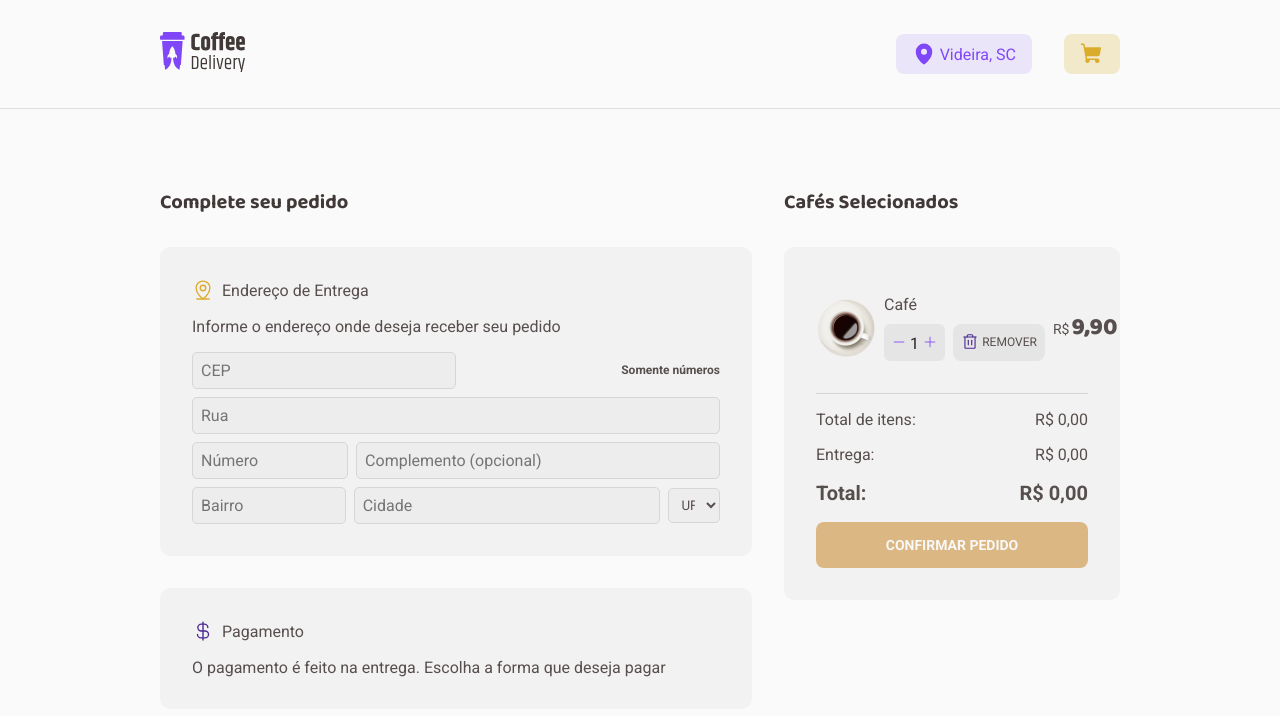
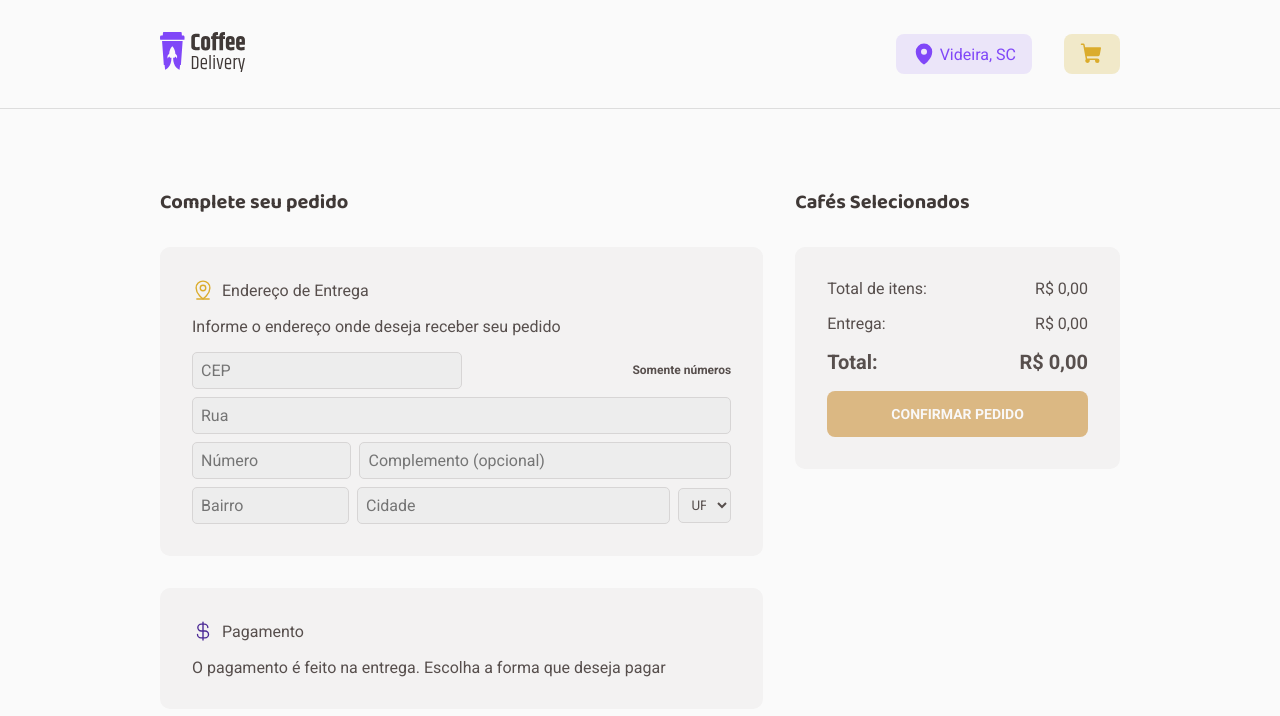
Before and after one commit to m-piovesan/coffeeDelivery, a React (Vite) app: page /checkout in a window 1280 px wide. Shown: the top 716 px of the page. Built offline with nearby package versions, Linux system fonts and the light colour scheme.

Commit message:
almost done, need to work on success page and payment method button

```diff
--- a/src/components/header/index.tsx
+++ b/src/components/header/index.tsx
@@ -1,10 +1,14 @@
+import { NavLink } from 'react-router-dom'
+
 import logo from '../../assets/logo.svg'
-import { NavLink } from 'react-router-dom'
 import { ShoppingCart, MapPin } from 'phosphor-react'
-
 import { Container } from './styles'
 
+import { useCart } from '../../hooks/useCart'
+
 export function Header() {
+    const { cart } = useCart()
+
     return (
         <Container>
             <NavLink to="/" title='home'>
@@ -17,8 +21,9 @@ export function Header() {
                     Videira, SC
                 </NavLink>
 
-                <NavLink to="/checkout" title='checkout'>
+                <NavLink to="/checkout"  aria-disabled={cart.length === 0} title='checkout'>
                     <ShoppingCart size={24} weight="fill" />
+                    {cart.length > 0 ? <span>{cart.length}</span> : null}
                 </NavLink>
             </nav>
         </Container>
--- a/src/pages/Checkout/components/coffeeInfo/index.tsx
+++ /dev/null
@@ -1,96 +0,0 @@
-import { Trash } from 'phosphor-react'
-import { Container, CoffeeImg, RemoveButton, TitleSection, ButtonsSection } from './styles'
-import { QuantityInput } from '../../../../components/quantityInput'
-import { Price } from '../../../../components/card/styles'
-
-import { coffees } from '../../../../../data.json'
-import coffeeBanner from '../../../../assets/coffees/americano.png'
-
-import { useTheme } from 'styled-components'
-
-import { useCart } from '../../../../hooks/useCart'
-import { useForm } from 'react-hook-form'
-import { zodResolver } from '@hookform/resolvers/zod'
-
-import { newOrderSchema } from '../..'
-
-type FormInputs = {
-    cep: number
-    street: string
-    number: string
-    fullAddress: string
-    neighborhood: string
-    city: string
-    state: string
-    paymentMethod: 'credit' | 'debit' | 'cash'
-}
-
-
-export function CoffeeInfo() {
-    const theme = useTheme()
-
-    // const {
-    //     cart,
-    //     checkout,
-    //     incrementItemQuantity,
-    //     decrementItemQuantity,
-    //     removeItem,
-    // } = useCart()
-
-    // const coffeesInCart = cart.map((item) => {
-    //     const coffeeInfo = coffees.find((coffee) => coffee.id === item.id)
-
-    //     if (!coffeeInfo) {
-    //         throw new Error('Invalid coffee.')
-    //     }
-
-    //     return {
-    //         ...coffeeInfo,
-    //         quantity: item.quantity,
-    //     }
-    // })
-
-    // const totalItemsPrice = coffeesInCart.reduce((previousValue, currentItem) => {
-    //     return (previousValue += currentItem.price * currentItem.quantity)
-    //     }, 0)
-
-    //     const {
-    //         register,
-    //         handleSubmit,
-    //         watch,
-    //         formState: { errors },
-    //     } = useForm<FormInputs>({
-    //     resolver: zodResolver(newOrderSchema),
-    // })
-
-    return (
-        // {coffeesInCart.map((coffee:any) => (
-            <Container>
-                    <CoffeeImg src={coffeeBanner}/>
-
-                    <TitleSection>
-                        <p>Café</p>
-
-                        <ButtonsSection>
-                            <QuantityInput
-                                quantity={1}
-                                incrementQuantity={() => {}}
-                                decrementQuantity={() => {}}
-                            />
-
-                            <RemoveButton>
-                                <Trash size={18} color={theme['purple-700']} />
-                                <p>remover</p>
-                            </RemoveButton>
-                        </ButtonsSection>
-
-                    </TitleSection>
-
-            <Price>
-                <span>R$</span>
-                <span>9,90</span>
-            </Price>
-        </Container>
-        // ))}
-    )
-}
--- a/src/pages/Checkout/components/coffeeInfo/styles.ts
+++ /dev/null
@@ -1,64 +0,0 @@
-import { styled } from 'styled-components'
-import { mixins } from '../../../../styles/mixins'
-import { Price } from '../../../../components/card/styles'
-
-export const Container = styled.div`
-    width: 100%;
-    display: flex;
-    flex-direction: row;
-    gap: .5rem;
-    align-items: center;
-    justify-content: space-between;
-
-    padding: 1rem 0 2rem 0;
-
-    border-bottom: 1px solid ${({ theme }) => theme['base-hover']};
-
-    p {
-        ${mixins.fonts.textM};
-    }
-`
-
-export const CoffeeImg = styled.img`
-    max-width: 60px;
-    height: auto;
-    border-radius: 0.5rem;
-`
-
-export const TitleSection = styled.div`
-    display: flex;
-    flex-direction: column;
-    gap: 0.5rem;
-`
-
-export const ButtonsSection = styled.div`
-    display: flex;
-    flex-direction: row;
-    gap: 0.5rem;
-`
-
-export const RemoveButton = styled.button`
-    display: flex;
-    align-items: center;
-    justify-content: center;
-    gap: 0.2rem;
-
-    color: ${({ theme }) => theme['base-text']};
-    background-color: ${({ theme }) => theme['base-button']};
-
-    border: none;
-    border-radius: 8px;
-
-    padding: 0.5rem;
-    cursor: pointer;
-    transition: all 0.2s;
-
-    p {
-        text-transform: uppercase;
-        ${mixins.fonts.buttonM};
-    }
-
-    &:hover {
-        filter: brightness(0.9);
-    }
-`
--- a/src/pages/Checkout/index.tsx
+++ b/src/pages/Checkout/index.tsx
@@ -10,20 +10,41 @@ import {
     ConfirmButton,
     IBForm,
     Row,
-    UFSelect
+    UFSelect,
+    CoffeesContainer,
+    CoffeeImg,
+    TitleSection,
+    ButtonsSection,
+    RemoveButton
 } from './styles';
 
 import { BaseInput } from './components/input'
-import { CoffeeInfo } from './components/coffeeInfo'
+import { Price } from '../../components/card/styles';
+import { QuantityInput } from '../../components/quantityInput';
 
-import { MapPinLine, CurrencyDollar, Money, CreditCard, Bank } from 'phosphor-react';
+import { MapPinLine, CurrencyDollar, Money, CreditCard, Bank, Trash } from 'phosphor-react';
 
-import { useForm } from 'react-hook-form';
+import { SubmitHandler, useForm } from 'react-hook-form';
+
+import { useTheme } from 'styled-components';
 
 import { z } from 'zod'
 import { zodResolver } from '@hookform/resolvers/zod'
 
 import { useCart } from '../../hooks/useCart'
+
+import { coffees } from '../../../data.json'
+
+type FormInputs = {
+    cep: number
+    street: string
+    number: string
+    fullAddress: string
+    neighborhood: string
+    city: string
+    state: string
+    paymentMethod: 'credit' | 'debit' | 'cash'
+}
 
 // schema de validação
 export const newOrderSchema = z.object({
@@ -42,26 +63,69 @@ export const newOrderSchema = z.object({
 // tipagem do resultado da validação
 export type OrderInfo = z.infer<typeof newOrderSchema>
 
+const shippingPrice = 3.5
+
 export function Checkout() {
+    const theme = useTheme()
+
+    const {
+        cart,
+        checkout,
+        incrementItemQuantity,
+        decrementItemQuantity,
+        removeItem,
+    } = useCart()
+
+    const coffeesInCart = cart.map((item) => {
+        const coffeeInfo = coffees.find((coffee) => coffee.id === item.id)
+
+        if (!coffeeInfo) {
+            throw new Error('Invalid coffee.')
+        }
+
+        return {
+            ...coffeeInfo,
+            quantity: item.quantity,
+        }
+    })
+
+    const totalItemsPrice = coffeesInCart.reduce((previousValue, currentItem) => {
+        return (previousValue += currentItem.price * currentItem.quantity)
+    }, 0)
+
     const { register, handleSubmit, formState } = useForm<OrderInfo>({
         resolver: zodResolver(newOrderSchema),
-    });
+    })
 
+    function handleItemIncrement(itemId: string) {
+        incrementItemQuantity(itemId)
+    }
 
-    // Função para lidar com o envio do formulário, recebe como parâmetro os dados do formulário
-    // function handleFormSubmit (handleSubmit( async ({}) => {}) data: OrderInfo) {
-    //     setInputInfo(data)
-    // }
+    function handleItemDecrement(itemId: string) {
+        decrementItemQuantity(itemId)
+    }
+
+    function handleItemRemove(itemId: string) {
+        removeItem(itemId)
+    }
+
+    const onSubmit: SubmitHandler<OrderInfo> = (data) => {
+        const order = {
+            ...data,
+            items: coffeesInCart,
+            total: totalItemsPrice + shippingPrice,
+        }
+
+        checkout(order)
+    }
+
+    const isCarEmpty = cart.length === 0
 
     // Função para lidar com o clique nos botões de pagamento
     // function handlePaymentButtonClick(paymentMethod: 'credit' | 'debit' | 'cash' | '') {
     //     event.preventDefault();
     //     setInputInfo({ ...inputInfo, paymentMethod })
     // }
-
-    function onSubmit(data: OrderInfo) {
-        console.log(data)
-    }
 
     return (
         <LandingPage>
@@ -200,25 +264,77 @@ export function Checkout() {
                 <h2>Cafés Selecionados</h2>
 
                 <InfoBox>
-                    <CoffeeInfo />
+                    {coffeesInCart.map((coffee) => (
+                        <CoffeesContainer>
+                            <CoffeeImg src={coffee.image}/>
+
+                            <TitleSection>
+                                <p>{coffee.title}</p>
+
+                                <ButtonsSection>
+                                    <QuantityInput
+                                        quantity={coffee.quantity}
+                                        incrementQuantity={() => handleItemIncrement(coffee.id)}
+                                        decrementQuantity={() => handleItemDecrement(coffee.id)}
+                                    />
+
+                                    <RemoveButton onClick={() => handleItemRemove(coffee.id)}>
+                                        <Trash size={18} color={theme['purple-700']} />
+                                        <p>remover</p>
+                                    </RemoveButton>
+                                </ButtonsSection>
+
+                            </TitleSection>
+
+                            <Price>
+                                <span>R$</span>
+                                <span>9,90</span>
+                            </Price>
+                        </CoffeesContainer>
+
+                    ))}
+
                     <PriceDisplay>
                         <PriceRow>
                             <p>Total de itens:</p>
-                            <p>R$ 0,00</p>
+                            <p>
+                                {new Intl.NumberFormat('pt-br', {
+                                    currency: 'BRL',
+                                    style: 'currency',
+                                }).format(totalItemsPrice)}
+                            </p>
                         </PriceRow>
 
                         <PriceRow>
                             <p>Entrega:</p>
-                            <p>R$ 0,00</p>
+                            {!isCarEmpty ?
+                                <p>
+                                    {new Intl.NumberFormat('pt-br', {
+                                        currency: 'BRL',
+                                        style: 'currency',
+                                    }).format(shippingPrice)}
+                                </p> : <p>R$ 0,00</p>
+                            }
                         </PriceRow>
 
                         <PriceRow>
                             <p>Total:</p>
-                            <p>R$ 0,00</p>
+                            {!isCarEmpty ?
+                                <p>
+                                    {new Intl.NumberFormat('pt-br', {
+                                        currency: 'BRL',
+                                        style: 'currency',
+                                    }).format(totalItemsPrice + shippingPrice)}
+                                </p> : <p>R$ 0,00</p>
+                            }
                         </PriceRow>
                     </PriceDisplay>
 
-                    <ConfirmButton form='addressForm' type='submit' isValid={formState.isValid}>
+                    <ConfirmButton
+                        form='addressForm'
+                        type='submit'
+                        isValid={(formState.isValid) && (!isCarEmpty)}
+                    >
                         <p>Confirmar Pedido</p>
                     </ConfirmButton>
 
--- a/src/pages/Home/index.tsx
+++ b/src/pages/Home/index.tsx
@@ -43,8 +43,6 @@ export function Home() {
                 </Banner>
             </LandingPage>
 
-            <h2>Nossos cafés</h2>
-
             <CoffeeList>
                 <h2>Nossos cafés</h2>
 
--- a/src/pages/Home/styles.ts
+++ b/src/pages/Home/styles.ts
@@ -65,6 +65,7 @@ export const CoffeeList = styled.section`
 
     > h2 {
         color: ${props => props.theme['base-title']};
+        text-align: center;
     }
 
     > div {
```
Also changed, not shown: src/pages/Checkout/styles.ts (+61 -0 lines).
